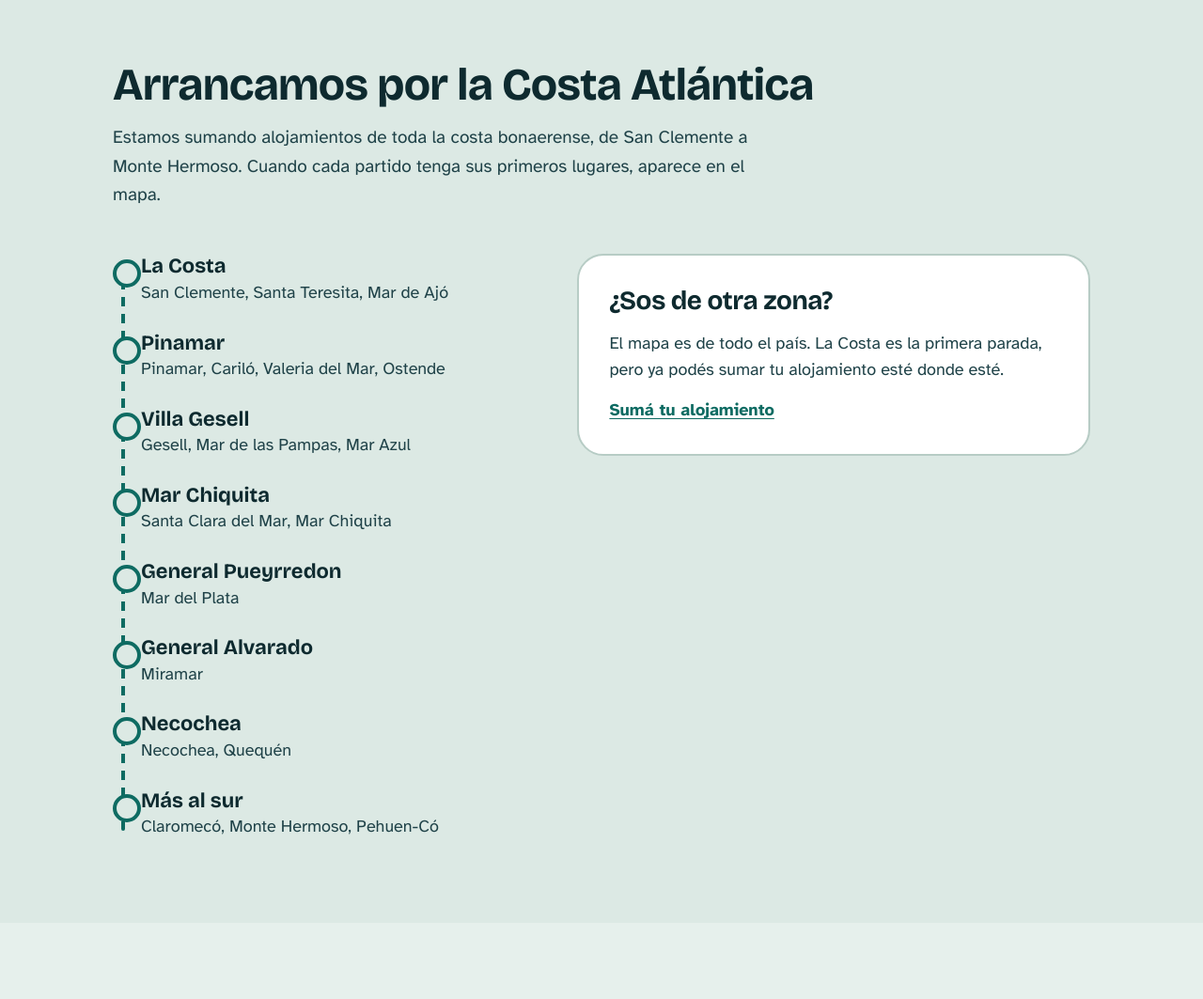
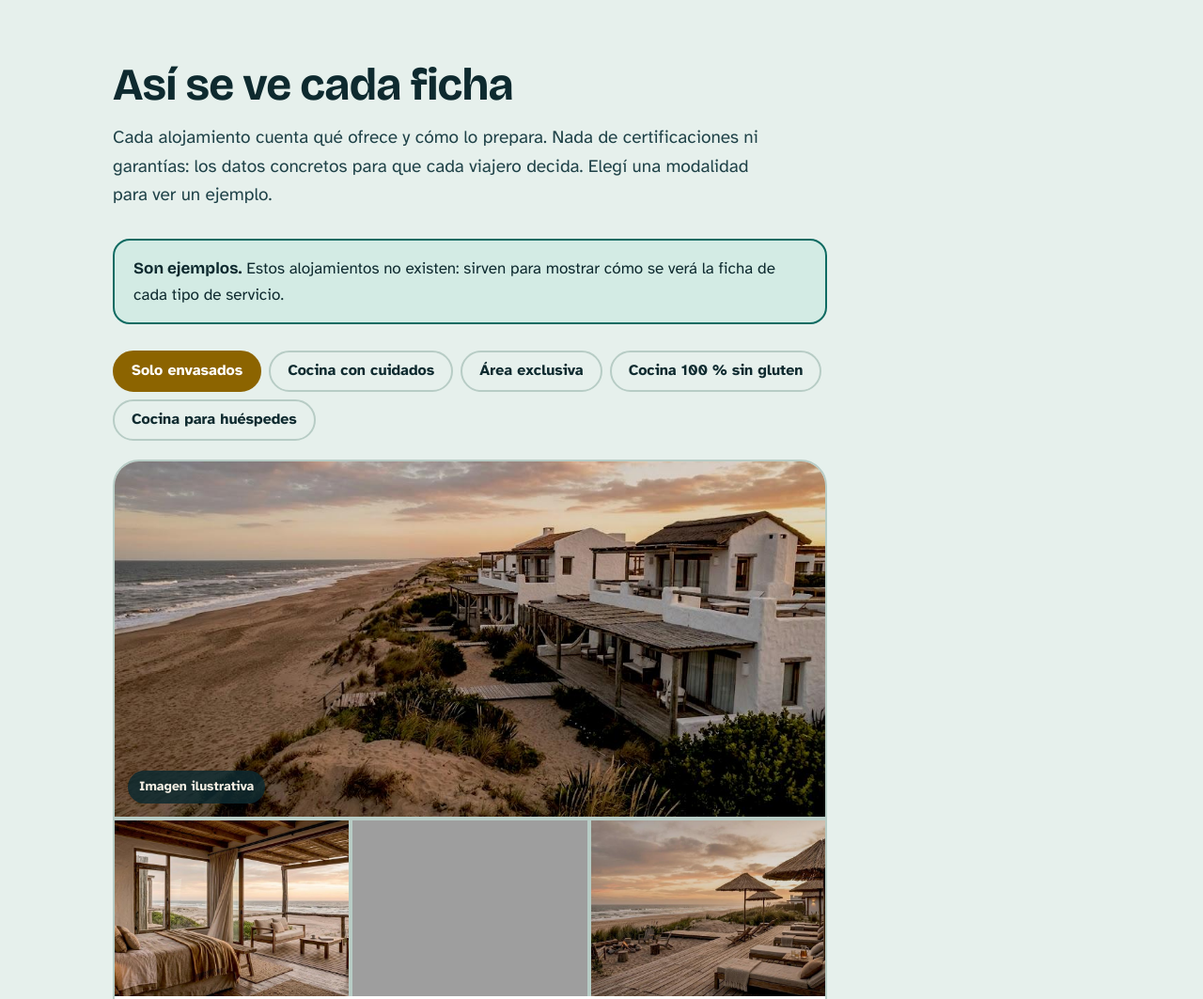
Before and after one commit to piccinigabriela/mapasingluten, a plain HTML site: page index.html in a window 1280 px wide. Shown: the part 700-1763 px from the top of the page at 94% size. Drawn offline with nearby package versions, Linux system fonts and the light colour scheme; grey boxes are pictures that could not be loaded.

Commit message:
Add files via upload

```diff
--- a/index.html
+++ b/index.html
@@ -4,9 +4,9 @@
 <meta charset="utf-8">
 <meta name="viewport" content="width=device-width, initial-scale=1">
 <title>Mapa sin gluten · Alojamientos sin TACC en Argentina</title>
-<meta name="description" content="Alojamientos sin gluten (sin TACC) en Argentina, según lo que informa cada alojamiento. Primera zona: la Costa Atlántica. ¿Tenés un alojamiento? Sumalo gratis.">
+<meta name="description" content="Alojamientos sin gluten (sin TACC) en Argentina, según lo que informa cada alojamiento. ¿Tenés un alojamiento? Sumalo gratis.">
 <meta property="og:title" content="Mapa sin gluten · Tu brújula sin gluten">
-<meta property="og:description" content="Alojamientos sin gluten (sin TACC) en Argentina. ¿Tenés un alojamiento en la Costa Atlántica? Sumalo gratis al mapa.">
+<meta property="og:description" content="Alojamientos sin gluten (sin TACC) en Argentina. ¿Tenés un alojamiento? Sumalo gratis al mapa.">
 <meta property="og:type" content="website">
 <meta property="og:url" content="https://mapasingluten.app/">
 <meta name="theme-color" content="#0E2A2F">
@@ -318,32 +318,6 @@
 </header>
 
 <main>
-
-  <section class="banda" id="costa">
-    <div class="wrap">
-      <h2>Arrancamos por la Costa Atlántica</h2>
-      <p class="intro">Estamos sumando alojamientos de toda la costa bonaerense, de San Clemente a Monte Hermoso. Cuando cada partido tenga sus primeros lugares, aparece en el mapa.</p>
-
-      <div class="costa">
-        <ol class="recorrido">
-          <li><strong>La Costa</strong><span>San Clemente, Santa Teresita, Mar de Ajó</span></li>
-          <li><strong>Pinamar</strong><span>Pinamar, Cariló, Valeria del Mar, Ostende</span></li>
-          <li><strong>Villa Gesell</strong><span>Gesell, Mar de las Pampas, Mar Azul</span></li>
-          <li><strong>Mar Chiquita</strong><span>Santa Clara del Mar, Mar Chiquita</span></li>
-          <li><strong>General Pueyrredon</strong><span>Mar del Plata</span></li>
-          <li><strong>General Alvarado</strong><span>Miramar</span></li>
-          <li><strong>Necochea</strong><span>Necochea, Quequén</span></li>
-          <li><strong>Más al sur</strong><span>Claromecó, Monte Hermoso, Pehuen-Có</span></li>
-        </ol>
-
-        <div class="nota-costa">
-          <h3>¿Sos de otra zona?</h3>
-          <p>El mapa es de todo el país. La Costa es la primera parada, pero ya podés sumar tu alojamiento esté donde esté.</p>
-          <p><a href="#sumate">Sumá tu alojamiento</a></p>
-        </div>
-      </div>
-    </div>
-  </section>
 
   <section id="ficha">
     <div class="wrap">
```
